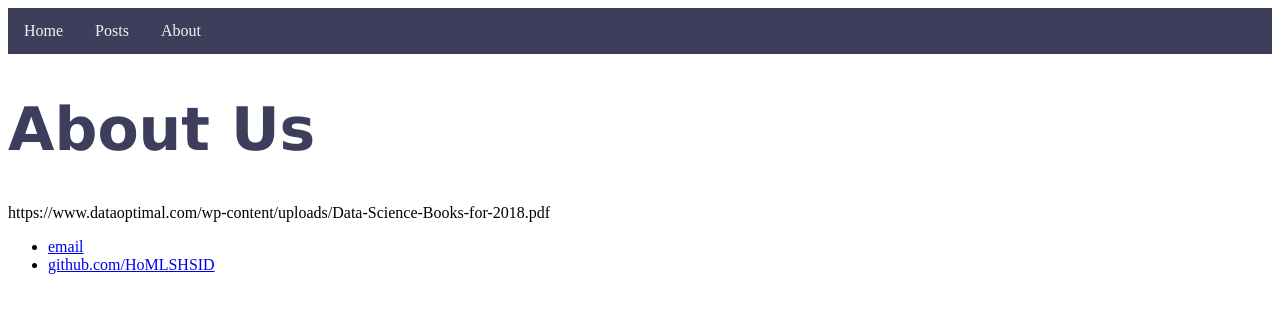
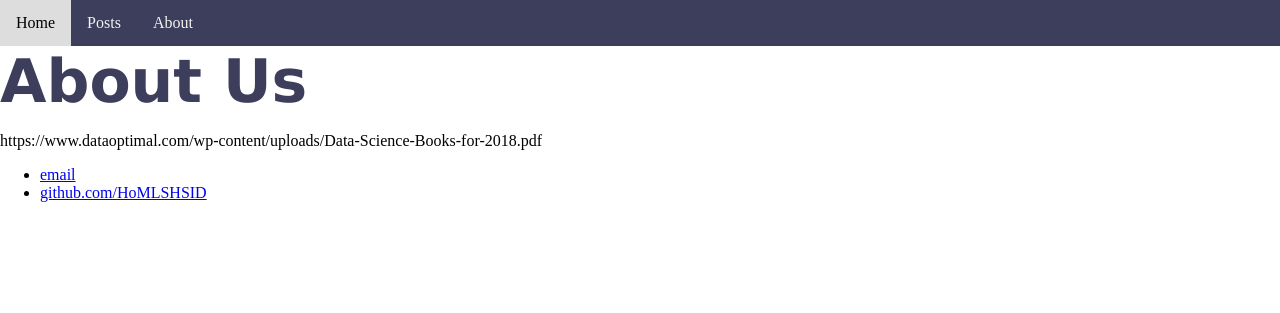
Before and after one commit to HoMLSHSID/HoMLSHSID.github.io, a Jekyll site: the page built from about/index.html, in a window 1280 px wide. Shown: the top 313 px of the page. Built offline with Jekyll 4.4.1, drawn with Linux system fonts in a browser that asks for light colours.

Commit message:
Update default.html

```diff
--- a/_layouts/default.html
+++ b/_layouts/default.html
@@ -35,7 +35,11 @@
 		  color: #3d3d5c;
 		  font-size: 60px;
 		  font-family: verdana;
+		  margin: 0px;
+		}
 
+		body {
+		  margin: 0;
 		}
 		</style>
 	</head>
```
